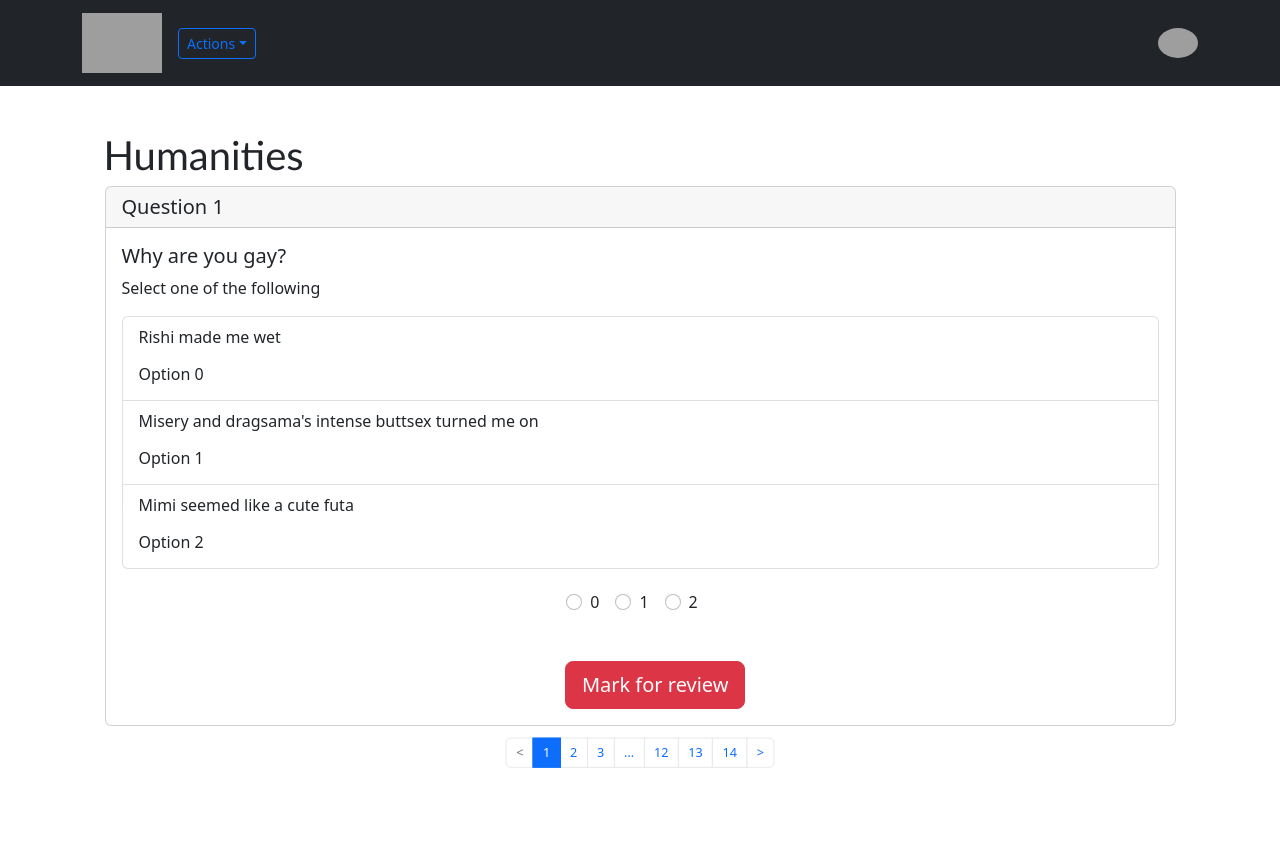
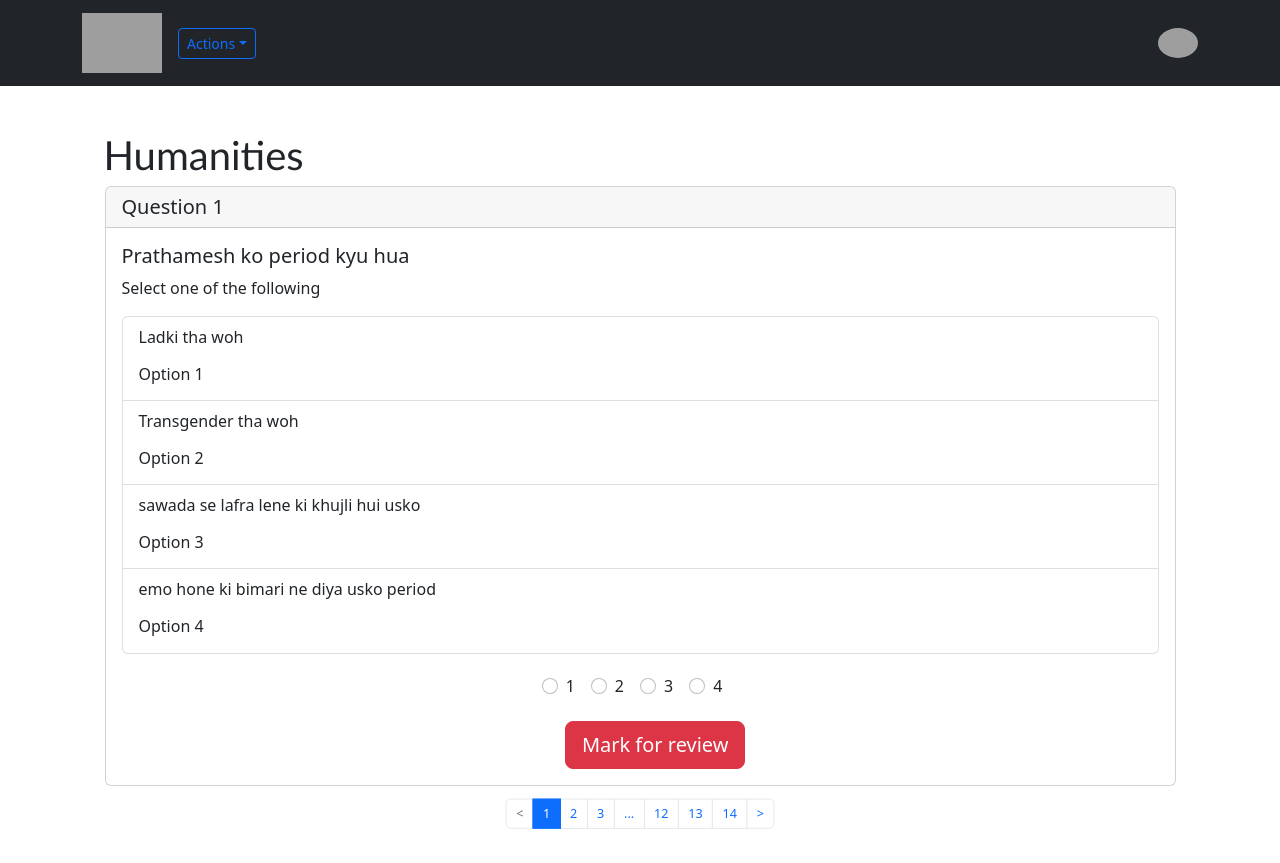
Before and after one commit to Dank-del/kensa, a React (Vite) app: page /exam/ok in a window 1280 px wide. Before the commit the page ends 802 px from the top, so only its background shows below. Built offline with nearby package versions, Linux system fonts and the light colour scheme; grey boxes are pictures that could not be loaded.

Commit message:
2 files modified

```diff
--- a/src/Exam.jsx
+++ b/src/Exam.jsx
@@ -6,9 +6,10 @@ import QuestionPage from './components/QuestionPage';
 const items = [1, 2, 3, 4, 5, 6, 7, 8, 9, 10, 11, 12, 13, 14];
 
 const data = [
-  'Rishi made me wet',
-  "Misery and dragsama's intense buttsex turned me on",
-  'Mimi seemed like a cute futa',
+  'Ladki tha woh',
+  "Transgender tha woh",
+  'sawada se lafra lene ki khujli hui usko',
+  'emo hone ki bimari ne diya usko period'
 ];
 
 function Items({ currentItems }) {
--- a/src/components/QuestionPage.jsx
+++ b/src/components/QuestionPage.jsx
@@ -5,6 +5,8 @@ import Card from 'react-bootstrap/Card';
 import ListGroup from 'react-bootstrap/ListGroup';
 import Form from 'react-bootstrap/Form';
 import ReactMarkdown from 'react-markdown';
+
+const data = ['Prathamesh ko period kyu hua'];
 
 export default function QuestionPage({ questionNum, subjectName, options }) {
   return (
@@ -24,13 +26,13 @@ export default function QuestionPage({ questionNum, subjectName, options }) {
       >
         <Card.Header as="h5">Question {questionNum}</Card.Header>
         <Card.Body>
-          <Card.Title>Why are you gay?</Card.Title>
+          <Card.Title>{data[questionNum - 1]}</Card.Title>
           <Card.Text>Select one of the following</Card.Text>
           <ListGroup as="ol">
             {options.map((op, index) => (
               <ListGroup.Item as="li">
                 <ReactMarkdown>{op}</ReactMarkdown>
-                <h6>Option {index}</h6>
+                <h6>Option {index + 1}</h6>
               </ListGroup.Item>
             ))}
           </ListGroup>
@@ -45,12 +47,11 @@ export default function QuestionPage({ questionNum, subjectName, options }) {
               <Form.Check
                 inline
                 type="radio"
-                label={index}
+                label={index + 1}
                 name={questionNum}
               />
             ))}
           </Form>
-          <br />
           <Container>
             <Col
               className="g-2"
```
